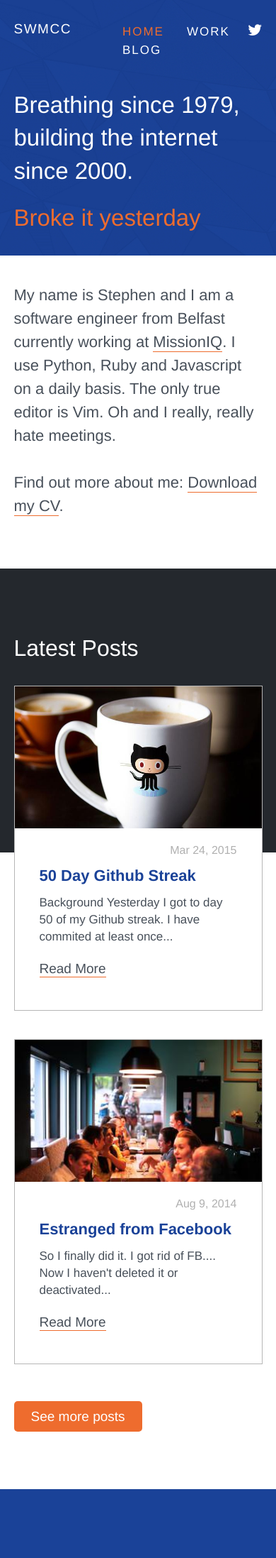
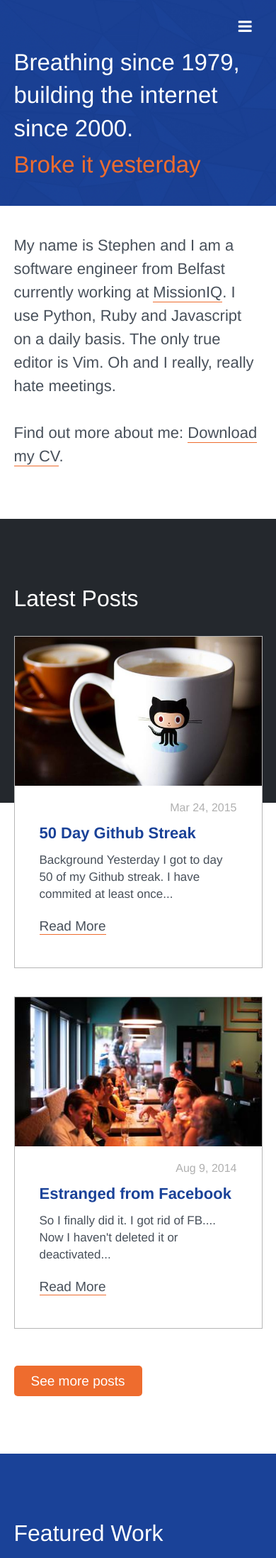
Before and after one commit to swmcc/swmcc.github.io, a Jekyll site: the page built from index.html, in a window 390 px wide. Shown: the top 2195 px of the page at 71% size. Built offline with Jekyll 4.4.1, drawn with Linux system fonts in a browser that asks for light colours; nearby versions of some CDN libraries; some web fonts are replaced.

Commit message:
mobile menu added, new tweet button in blog page, a few more responsive tweaks

```diff
--- a/_includes/nav.html
+++ b/_includes/nav.html
@@ -1,4 +1,4 @@
-<nav>
+<nav class="menu">
   <div class="nav-items">
     <a href="{{ site.baseurl }}" class="logo">SW<span>MCC</span></a>
     <ul class="homenav">
@@ -9,3 +9,22 @@
   </div>
   <a class="nav-twitter" href="{{ site.twitter }}"><i class="fa fa-twitter"></i></a>
 </nav>
+
+<a href="#" class="hamburger" id="hamburger" title="view full menu">
+    <i class="fa fa-bars"></i>
+  </a>
+
+
+ <nav id="mobile-menu" class="mobile-menu-relative">
+    <ul>
+     <li><a href="{{ site.baseurl }}/" {% if page.selected == "home" %}class="active"{% endif %}>Home</a></li>
+      <li><a href="{{ site.baseurl }}/work" {% if page.selected == "work" %}class="active"{% endif %}>Work</a></li>
+      <li><a href="{{ site.baseurl }}/blog" {% if page.selected == "blog" %}class="active"{% endif %}>Blog</a></li>
+      <a class="nav-twitter" href="{{ site.twitter }}"><i class="fa fa-twitter"></i>
+      <li class="close-icon">
+        <a href="#" class="close-menu" id="close-menu" title="close menu">
+          <i class="fa fa-times"></i>
+        </a>
+      </li>
+    </ul>
+  </nav>
--- a/_layouts/post.html
+++ b/_layouts/post.html
@@ -23,7 +23,9 @@
       </article>
       <article class="post-meta">
         <div class="button-container">
-          <a href="#" class="twitter-button"><i class="fa fa-twitter"></i>Share Post</a>
+          <!-- <a href="#" class="twitter-button"><i class="fa fa-twitter"></i>Share Post</a> -->
+          <a href="https://twitter.com/share" class="twitter-share-button" data-via="swmcc" data-size="large" data-count="none">Share on Twitter</a>
+<script>!function(d,s,id){var js,fjs=d.getElementsByTagName(s)[0],p=/^http:/.test(d.location)?'http':'https';if(!d.getElementById(id)){js=d.createElement(s);js.id=id;js.src=p+'://platform.twitter.com/widgets.js';fjs.parentNode.insertBefore(js,fjs);}}(document, 'script', 'twitter-wjs');</script>
         </div>
          <p class="published meta">Published on {{ page.date | date_to_string }} </p>
          <hr />
--- a/js/all.js
+++ b/js/all.js
@@ -39,3 +39,16 @@
 $(window).resize(function(){
   equalheight('li.blog-post');
 });
+
+
+$(document).ready(function() {
+  // Mobile navigation
+  $('#hamburger').on('click', function(){
+    $('#mobile-menu').css("display", "block");
+  });
+  $('#close-menu').on('click', function( event ){
+      event.preventDefault();
+      $('#mobile-menu').css("display", "none");
+  });
+
+});
--- a/sass/base/_main.scss
+++ b/sass/base/_main.scss
@@ -42,6 +42,7 @@
     width: 100%;
     height: 300px;
     @include bg-cover;
+    background-position: center center;
   }
   .text{
     background: $white;
--- a/sass/pages/_blog.scss
+++ b/sass/pages/_blog.scss
@@ -92,6 +92,10 @@
   padding: 20px 0 90px 0;
  }
 
+ .post-meta .button-container{
+  padding: 0 0 20px 0;
+ }
+
  .post-content ul li {
   padding-bottom: 10px;
   a{
--- a/sass/utils/_mixins.scss
+++ b/sass/utils/_mixins.scss
@@ -114,7 +114,7 @@
   background-repeat: no-repeat;
   background-size: cover;
   display: block;
-  background-position: top right;
+  background-position: center center;
 }
 
 
--- a/stylesheets/screen.css
+++ b/stylesheets/screen.css
@@ -749,24 +749,25 @@
   background-repeat: no-repeat;
   background-size: cover;
   display: block;
-  background-position: top right;
-}
-/* line 46, ../sass/base/_main.scss */
+  background-position: center center;
+  background-position: center center;
+}
+/* line 47, ../sass/base/_main.scss */
 .work-example .text, .blog-post .text {
   background: #ffffff;
   padding: 15px 35px 45px 35px;
 }
-/* line 49, ../sass/base/_main.scss */
+/* line 50, ../sass/base/_main.scss */
 .work-example .text h3, .blog-post .text h3 {
   clear: both;
 }
-/* line 52, ../sass/base/_main.scss */
+/* line 53, ../sass/base/_main.scss */
 .work-example .text .meta, .blog-post .text .meta {
   float: right;
   padding: 5px 0 10px 0;
 }
 
-/* line 59, ../sass/base/_main.scss */
+/* line 60, ../sass/base/_main.scss */
 li.work-example:nth-child(odd), li.blog-post:nth-child(odd) {
   margin-right: 3%;
 }
@@ -972,27 +973,32 @@
 }
 
 /* line 95, ../sass/pages/_blog.scss */
+.post-meta .button-container {
+  padding: 0 0 20px 0;
+}
+
+/* line 99, ../sass/pages/_blog.scss */
 .post-content ul li {
   padding-bottom: 10px;
 }
-/* line 97, ../sass/pages/_blog.scss */
+/* line 101, ../sass/pages/_blog.scss */
 .post-content ul li a {
   padding-bottom: 1px;
   border-bottom: 1px solid #EE6C2E;
   text-decoration: none;
   color: #48505A;
 }
-/* line 102, ../sass/pages/_blog.scss */
+/* line 106, ../sass/pages/_blog.scss */
 .post-content ul li a:hover {
   color: #EE6C2E;
 }
 
-/* line 108, ../sass/pages/_blog.scss */
+/* line 112, ../sass/pages/_blog.scss */
 .post-content h3 {
   padding-bottom: 15px;
 }
 
-/* line 112, ../sass/pages/_blog.scss */
+/* line 116, ../sass/pages/_blog.scss */
 .post-content img {
   text-align: center;
   display: block;
@@ -1162,17 +1168,17 @@
   background-repeat: no-repeat;
   background-size: cover;
   display: block;
-  background-position: top right;
+  background-position: center center;
   background-color: #1A4298;
 }
 
-/* line 12, ../sass/components/_nav.scss */
+/* line 11, ../sass/components/_nav.scss */
 nav {
   position: relative;
   padding: 30px 0;
 }
 
-/* line 17, ../sass/components/_nav.scss */
+/* line 16, ../sass/components/_nav.scss */
 a.logo {
   font-family: "semplicitapro", helvetica, arial, sans-serif;
   font-size: 19px;
@@ -1183,29 +1189,29 @@
   position: absolute;
   left: 0;
 }
-/* line 26, ../sass/components/_nav.scss */
+/* line 25, ../sass/components/_nav.scss */
 a.logo span {
   font-weight: 500;
 }
 
-/* line 31, ../sass/components/_nav.scss */
+/* line 30, ../sass/components/_nav.scss */
 a.nav-twitter {
   color: #ffffff;
   position: absolute;
   right: 0;
 }
 
-/* line 37, ../sass/components/_nav.scss */
+/* line 36, ../sass/components/_nav.scss */
 nav ul, nav ul li, nav a {
   display: inline-block;
 }
 
-/* line 41, ../sass/components/_nav.scss */
+/* line 40, ../sass/components/_nav.scss */
 ul.homenav {
   position: absolute;
   left: 40%;
 }
-/* line 44, ../sass/components/_nav.scss */
+/* line 43, ../sass/components/_nav.scss */
 ul.homenav a {
   text-transform: uppercase;
   font-size: 17px;
@@ -1214,13 +1220,98 @@
   padding: 0 13px;
 }
 
-/* line 53, ../sass/components/_nav.scss */
+/* line 52, ../sass/components/_nav.scss */
 nav a {
   color: #ffffff;
 }
-/* line 55, ../sass/components/_nav.scss */
+/* line 54, ../sass/components/_nav.scss */
 nav a:hover, nav a:active, nav a.active {
   color: #EE6C2E;
+}
+
+/* line 63, ../sass/components/_nav.scss */
+nav ul li a.email:hover:hover, a.hamburger:hover:hover {
+  color: #ffffff;
+  border: none;
+}
+/* line 67, ../sass/components/_nav.scss */
+nav ul li a.email:hover.active, a.hamburger:hover.active {
+  border: none;
+}
+
+/* line 72, ../sass/components/_nav.scss */
+a.hamburger {
+  display: none;
+  float: right;
+  padding: 25px 15px 0 0;
+  color: #ffffff;
+}
+/* line 77, ../sass/components/_nav.scss */
+a.hamburger.active {
+  border: none;
+}
+
+/* line 82, ../sass/components/_nav.scss */
+#mobile-menu {
+  display: none;
+  position: fixed;
+  background: #1A4298;
+  top: 0;
+  left: 0;
+  height: 100%;
+  width: 100%;
+  padding: 20px;
+  z-index: 1000;
+}
+
+/* line 94, ../sass/components/_nav.scss */
+.mobile-menu-relative {
+  position: relative;
+}
+
+/* line 99, ../sass/components/_nav.scss */
+#mobile-menu ul {
+  width: 100%;
+}
+/* line 101, ../sass/components/_nav.scss */
+#mobile-menu ul li {
+  font-family: "semplicitapro", helvetica, arial, sans-serif;
+  display: block;
+  padding: 12px 0;
+}
+/* line 105, ../sass/components/_nav.scss */
+#mobile-menu ul li:first-child {
+  padding-top: 50px;
+}
+/* line 108, ../sass/components/_nav.scss */
+#mobile-menu ul li a {
+  display: block;
+  text-align: left;
+  color: #ffffff;
+  font-size: 30px;
+  margin: 0;
+  text-decoration: none;
+}
+/* line 115, ../sass/components/_nav.scss */
+#mobile-menu ul li a:hover {
+  border: none;
+  color: #EE6C2E;
+}
+/* line 119, ../sass/components/_nav.scss */
+#mobile-menu ul li a.active {
+  border: none;
+}
+
+/* line 127, ../sass/components/_nav.scss */
+a.close-menu {
+  color: #ffffff;
+}
+
+/* line 131, ../sass/components/_nav.scss */
+li.close-icon {
+  position: absolute;
+  top: 4px;
+  right: 35px;
 }
 
 /* Footer */
@@ -1386,7 +1477,7 @@
 
   /* line 61, ../sass/base/_responsify.scss */
   .work-example .featured-image, .blog-post .featured-image {
-    height: 200px;
+    height: 250px;
   }
 
   /* line 65, ../sass/base/_responsify.scss */
@@ -1401,112 +1492,145 @@
   }
 
   /* line 80, ../sass/base/_responsify.scss */
+  ul.homenav {
+    left: 34%;
+  }
+
+  /* line 84, ../sass/base/_responsify.scss */
   h1 {
     font-size: 42px;
   }
 
-  /* line 84, ../sass/base/_responsify.scss */
+  /* line 88, ../sass/base/_responsify.scss */
   .post-content, .post-meta, .recent-posts-section ul {
     width: 100%;
   }
 
-  /* line 88, ../sass/base/_responsify.scss */
+  /* line 92, ../sass/base/_responsify.scss */
   #homepage .about-me p {
     width: 100%;
   }
 
-  /* line 92, ../sass/base/_responsify.scss */
+  /* line 96, ../sass/base/_responsify.scss */
   .work-example, .blog-post {
     width: 100%;
   }
 
-  /* line 96, ../sass/base/_responsify.scss */
+  /* line 100, ../sass/base/_responsify.scss */
   section.recent-talks-section ul li .inner {
     margin-bottom: 5%;
     width: 100%;
     min-height: 150px;
   }
 
-  /* line 103, ../sass/base/_responsify.scss */
+  /* line 107, ../sass/base/_responsify.scss */
   section.recent-talks-section ul li .read-more {
     position: static;
   }
 }
 @media only screen and (max-width: 520px) {
-  /* line 114, ../sass/base/_responsify.scss */
+  /* line 118, ../sass/base/_responsify.scss */
   header {
     height: 350px;
   }
 
-  /* line 118, ../sass/base/_responsify.scss */
+  /* line 123, ../sass/base/_responsify.scss */
   .tagline {
     bottom: 30px;
   }
 
-  /* line 122, ../sass/base/_responsify.scss */
+  /* line 127, ../sass/base/_responsify.scss */
   h1 {
     font-size: 38px;
   }
 
-  /* line 126, ../sass/base/_responsify.scss */
+  /* line 131, ../sass/base/_responsify.scss */
   .post-content, .post-meta, .recent-posts-section ul {
     width: 100%;
   }
 
-  /* line 130, ../sass/base/_responsify.scss */
+  /* line 135, ../sass/base/_responsify.scss */
+  .work-example .featured-image, .blog-post .featured-image {
+    height: 210px;
+  }
+
+  /* line 139, ../sass/base/_responsify.scss */
   .post-content {
     padding: 40px 0 40px 0;
   }
 
-  /* line 134, ../sass/base/_responsify.scss */
+  /* line 143, ../sass/base/_responsify.scss */
   .recent-posts-section {
     padding: 50px 0;
   }
 
-  /* line 138, ../sass/base/_responsify.scss */
+  /* line 147, ../sass/base/_responsify.scss */
   h2 {
     font-size: 32px;
     padding: 0 0 30px 0;
   }
 
-  /* line 143, ../sass/base/_responsify.scss */
+  /* line 152, ../sass/base/_responsify.scss */
   h3, h3 a {
     font-size: 22px;
   }
 
-  /* line 147, ../sass/base/_responsify.scss */
+  /* line 156, ../sass/base/_responsify.scss */
   .more-projects ul li {
     width: 100%;
   }
 
-  /* line 151, ../sass/base/_responsify.scss */
+  /* line 160, ../sass/base/_responsify.scss */
   header {
-    height: 360px;
-  }
-
-  /* line 155, ../sass/base/_responsify.scss */
+    height: 290px;
+  }
+
+  /* line 164, ../sass/base/_responsify.scss */
   .tagline h2, .tagline h1 {
     font-size: 33px;
     padding-bottom: 0;
   }
 
-  /* line 160, ../sass/base/_responsify.scss */
+  /* line 169, ../sass/base/_responsify.scss */
+  .tagline h2 {
+    padding: 5px 0;
+  }
+
+  /* line 173, ../sass/base/_responsify.scss */
   .general-section {
     padding: 10% 0;
   }
 
-  /* line 164, ../sass/base/_responsify.scss */
+  /* line 177, ../sass/base/_responsify.scss */
   #homepage h2, .recent-talks-section h2 {
     padding: 50px 0 30px 0;
   }
 
-  /* line 168, ../sass/base/_responsify.scss */
+  /* line 181, ../sass/base/_responsify.scss */
   section.blog-post-section, section.work-example-section {
     padding-top: 40px;
   }
 
-  /* line 172, ../sass/base/_responsify.scss */
+  /* line 185, ../sass/base/_responsify.scss */
   section.recent-talks-section .block-colour {
     height: 230px;
   }
-}
+
+  /* line 189, ../sass/base/_responsify.scss */
+  a.hamburger {
+    display: block;
+  }
+
+  /* line 193, ../sass/base/_responsify.scss */
+  nav.menu {
+    display: none;
+  }
+
+  /* line 197, ../sass/base/_responsify.scss */
+  a.nav-twitter {
+    color: #ffffff;
+    position: static;
+    padding-top: 10px;
+    font-size: 30px;
+  }
+}
```
Also changed, not shown: sass/base/_responsify.scss (+30 -2 lines), sass/components/_nav.scss (+78 -1 lines), _includes/header.html (line endings or trailing spaces), img/homepage/swmcc-pattern-bg-mobile.jpg (added).
